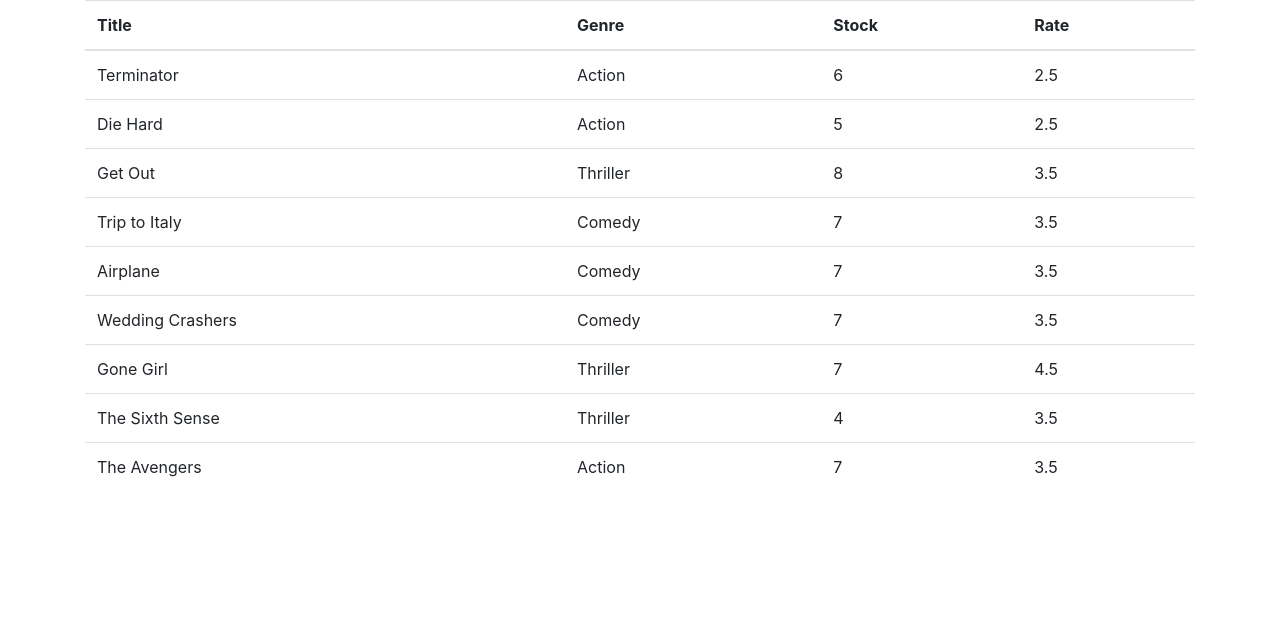
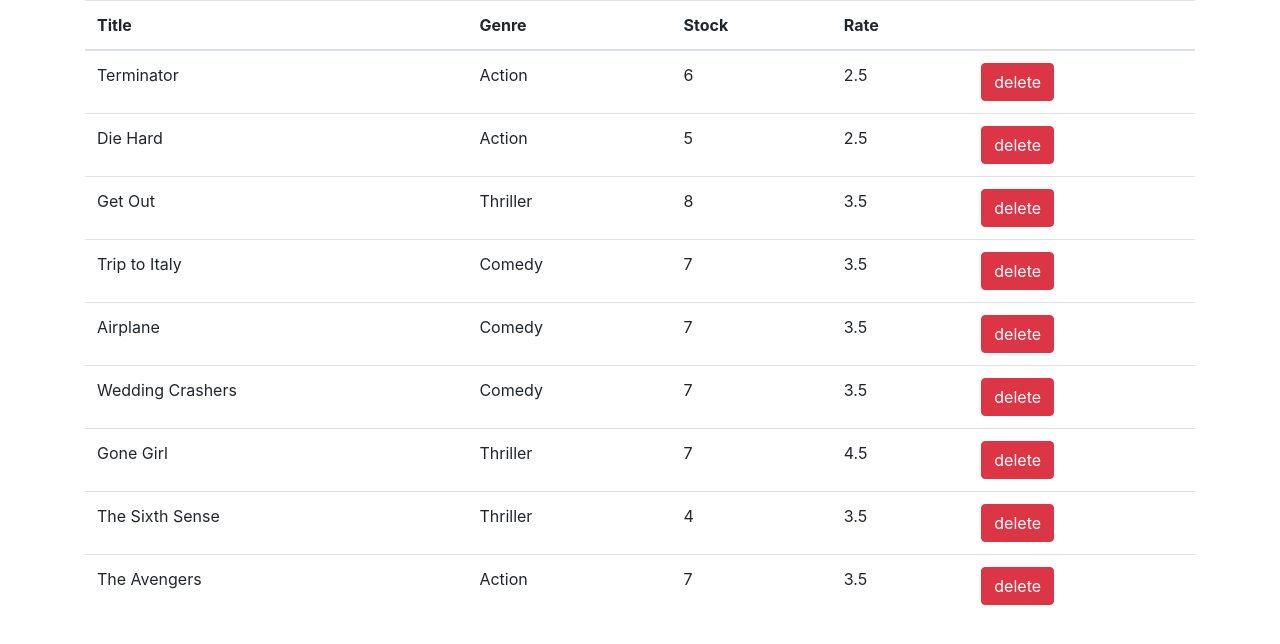
Before and after one commit to MonaliGanganeNeosoft/React-all, a React (Create React App) app: page / in a window 1280 px wide. Shown: the top 644 px of the page. Built offline with nearby package versions, Linux system fonts and the light colour scheme.

Commit message:
simple delete btn display in table

```diff
--- a/src/components/movies.jsx
+++ b/src/components/movies.jsx
@@ -13,6 +13,7 @@ class Movies extends Component {
             <th>Genre</th>
             <th>Stock</th>
             <th>Rate</th>
+            <th></th>
           </tr>
         </thead>
         <tbody>
@@ -22,6 +23,9 @@ class Movies extends Component {
               <td>{movie.genre.name}</td>
               <td>{movie.numberInStock}</td>
               <td>{movie.dailyRentalRate}</td>
+              <td>
+                <button className="btn btn-danger btm-sm">delete</button>
+              </td>
             </tr>
           ))}
         </tbody>
```
